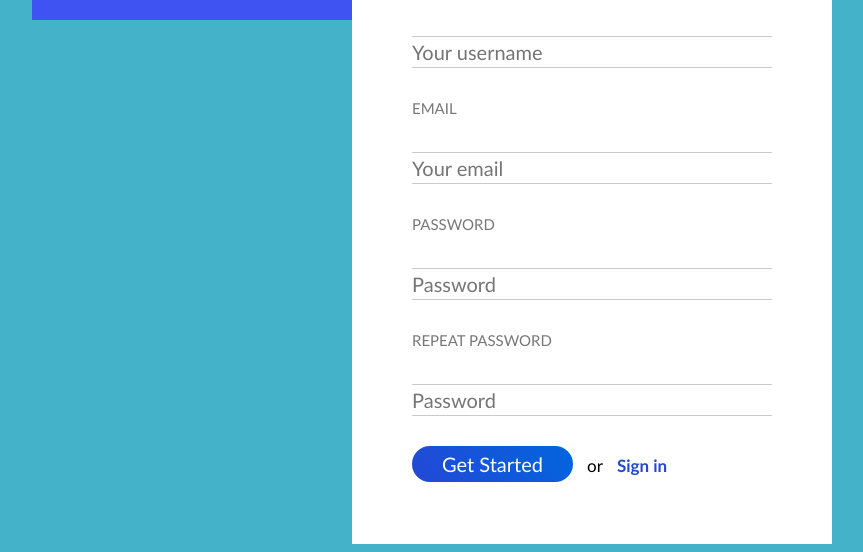
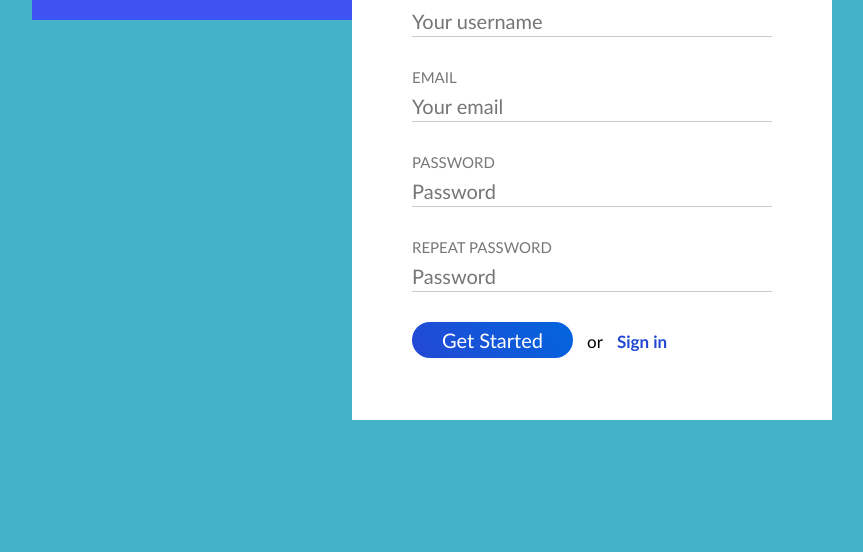
Before and after one commit to plukenis/4-sign-up, a plain HTML site: page index.html in a window 1280 px wide. Shown: the part 248-800 px from the top of the page, without its empty margins (208-1071 px from the left). Drawn offline with Linux system fonts and the light colour scheme.

Commit message:
update required

```diff
--- a/index.html
+++ b/index.html
@@ -1,5 +1,6 @@
 <!DOCTYPE html>
 <html lang="en">
+
 <head>
     <meta charset="UTF-8">
     <meta http-equiv="X-UA-Compatible" content="IE=edge">
@@ -12,6 +13,7 @@
     <!-- custom -->
     <link rel="stylesheet" href="./css/main.css">
 </head>
+
 <body>
     <main class="container">
         <div class="left-column">
@@ -22,28 +24,25 @@
                 <a href="#">terms of service</a>
             </div>
         </div>
+
         <div class="right-column">
             <div class="close">&#x2573;</div>
             <form>
                 <div class="form-row">
-                    <label for="">Username</label>
-                    <input type="text">
-                    <input type="text" placeholder="Your username" required>
+                    <label for="username">Username</label>
+                    <input id="username" type="text" placeholder="Your username" required>
                 </div>
                 <div class="form-row">
-                    <label for="">Email</label>
-                    <input type="email">
-                    <input type="email" placeholder="Your email" required>
+                    <label for="email">Email</label>
+                    <input id="email" type="email" placeholder="Your email" required>
                 </div>
                 <div class="form-row">
-                    <label for="">Password</label>
-                    <input type="password">
-                    <input type="password" placeholder="Password" required>
+                    <label for="pass">Password</label>
+                    <input id="pass" type="password" placeholder="Password" required>
                 </div>
                 <div class="form-row">
-                    <label for="">Repeat password</label>
-                    <input type="password">
-                    <input type="password" placeholder="Password" required>
+                    <label for="repass">Repeat password</label>
+                    <input id="repass" type="password" placeholder="Password" required>
                 </div>
                 <div class="form-row">
                     <button type="submit">Get started</button>
@@ -54,4 +53,5 @@
         </div>
     </main>
 </body>
+
 </html>
```
